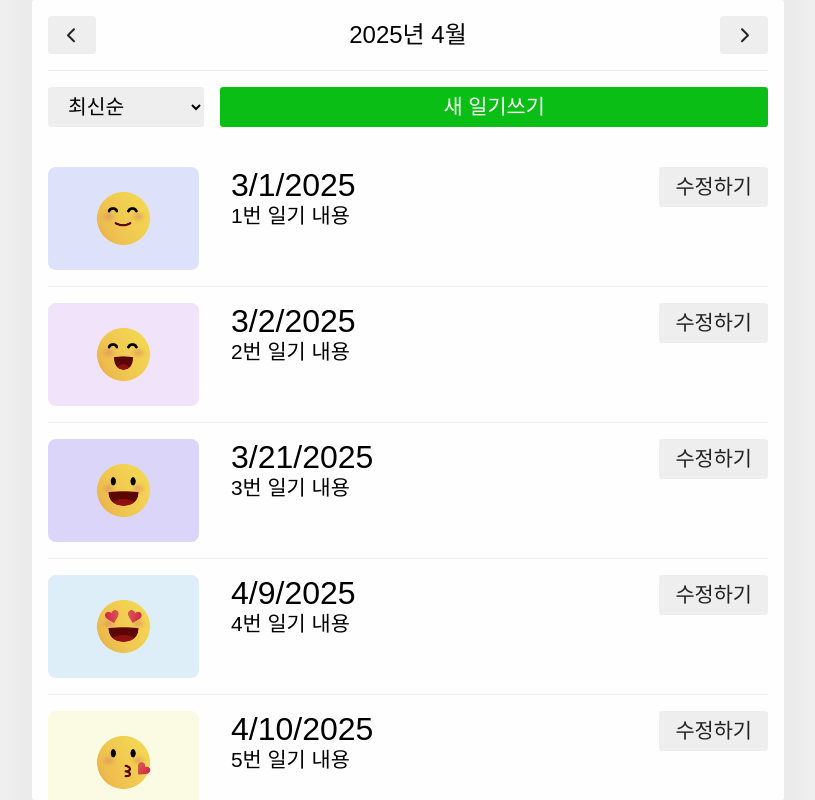
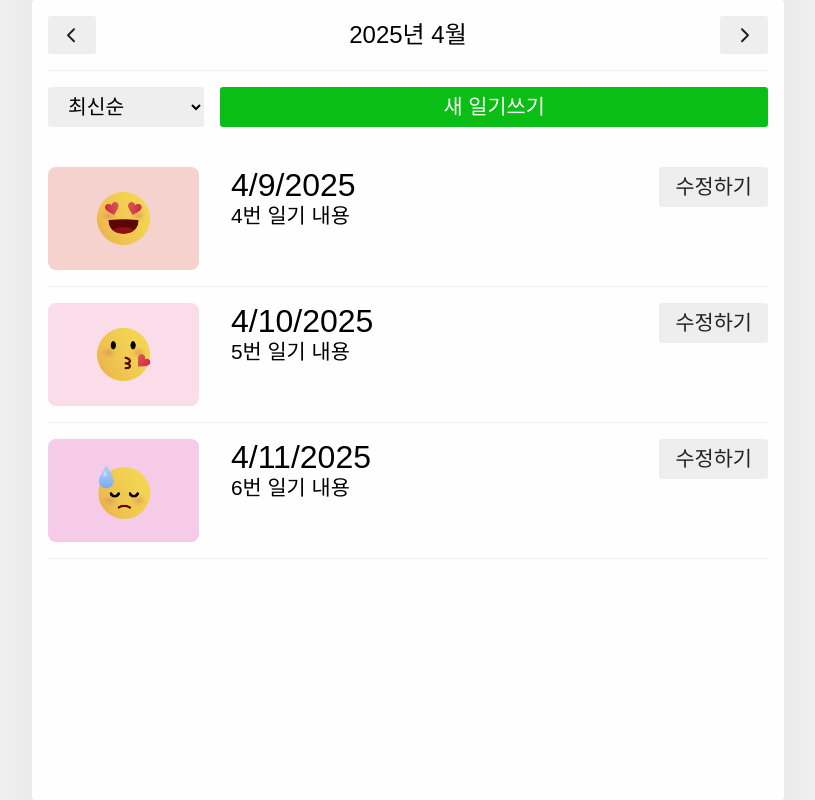
Before and after one commit to hotteokButler/my_diary, a React (Vite) app in the folder my_diary/: page / in a window 1280 px wide. Shown: the whole page, without its empty margins (232-1047 px from the left). Built offline with nearby package versions, Linux system fonts and the light colour scheme; a web font is replaced by a local one.

Commit message:
Add : 달마다 list filter 되게 설정

```diff
--- a/my_diary/src/pages/Home/index.jsx
+++ b/my_diary/src/pages/Home/index.jsx
@@ -3,10 +3,12 @@ import { useCallback, useContext, useState } from 'react';
 import DiaryList from '../../components/DiaryList';
 import MainLayout from '../../layout/MainLayout';
 import { DiaryStateContext } from '../../stores/DiaryStateContext';
+import getMonthlyData from '../../util/get-monthly-data';
 
 function Home() {
   const data = useContext(DiaryStateContext);
   const [pivotDate, setPivotDate] = useState(new Date());
+  const filteredData = getMonthlyData(pivotDate, data);
 
   const onDecreaseMonth = useCallback(() => {
     setPivotDate(new Date(pivotDate.getFullYear(), pivotDate.getMonth() - 1));
@@ -22,7 +24,7 @@ function Home() {
   };
   return (
     <MainLayout headerData={headerData}>
-      <DiaryList diaryList={data} />
+      <DiaryList diaryList={filteredData} />
     </MainLayout>
   );
 }
--- a/my_diary/src/stores/diary_reducer.js
+++ b/my_diary/src/stores/diary_reducer.js
@@ -5,6 +5,9 @@ export const mockData = [
   { id: 4, emotionID: 4, createdDate: new Date('2025-04-09').getTime(), content: '4번 일기 내용' },
   { id: 5, emotionID: 5, createdDate: new Date('2025-04-10').getTime(), content: '5번 일기 내용' },
   { id: 6, emotionID: 6, createdDate: new Date('2025-04-11').getTime(), content: '6번 일기 내용' },
+  { id: 7, emotionID: 7, createdDate: new Date('2025-02-09').getTime(), content: '2월 일기 내용' },
+  { id: 8, emotionID: 8, createdDate: new Date('2025-02-10').getTime(), content: '2월 일기 내용' },
+  { id: 9, emotionID: 9, createdDate: new Date('2025-02-11').getTime(), content: '2월 일기 내용' },
 ];
 
 export const reducer = (state, action) => {
--- /dev/null
+++ b/my_diary/src/util/get-monthly-data.js
@@ -0,0 +1,8 @@
+// 다음달 0일로 설정 시 이전달 마지막 날로 설정됨
+
+const getMonthlyData = (pivotDate, data) => {
+  const beginTime = new Date(pivotDate.getFullYear(), pivotDate.getMonth(), 1, 0, 0, 0).getTime();
+  const endTime = new Date(pivotDate.getFullYear(), pivotDate.getMonth() + 1, 0, 0, 0, 0).getTime();
+  return data.filter((item) => beginTime <= item.createdDate && endTime >= item.createdDate);
+};
+export default getMonthlyData;
```
